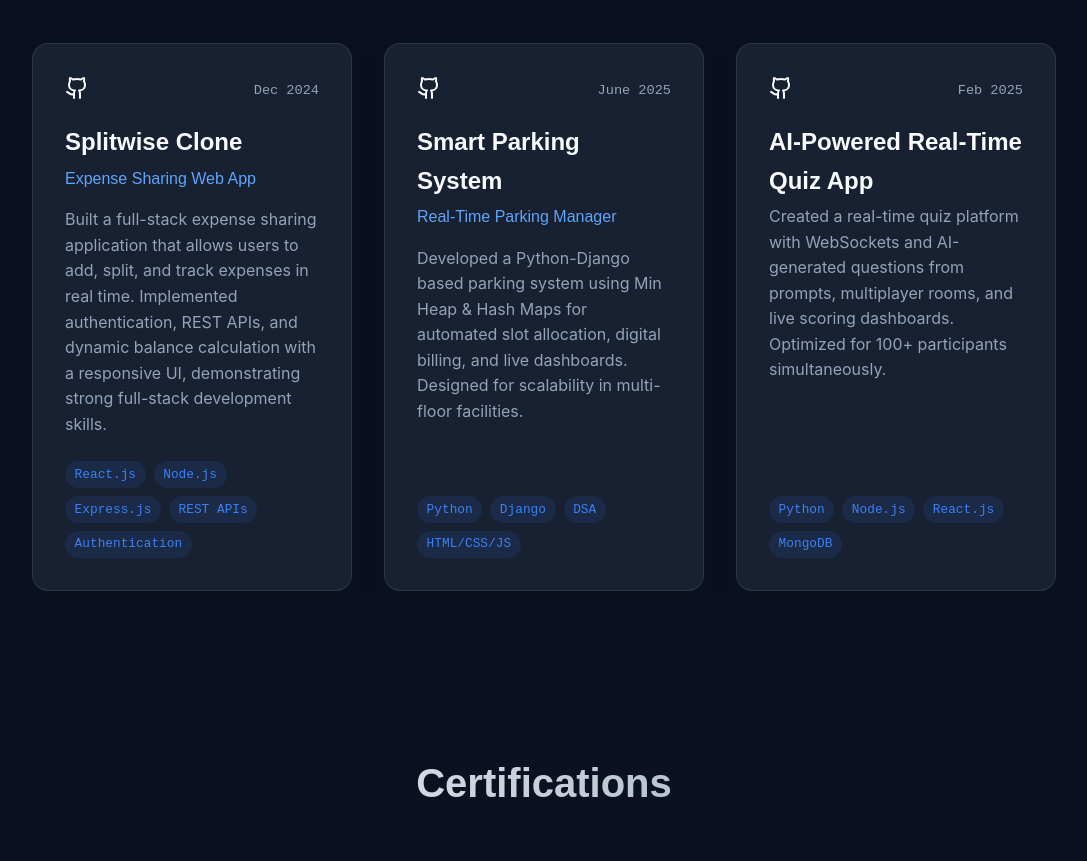
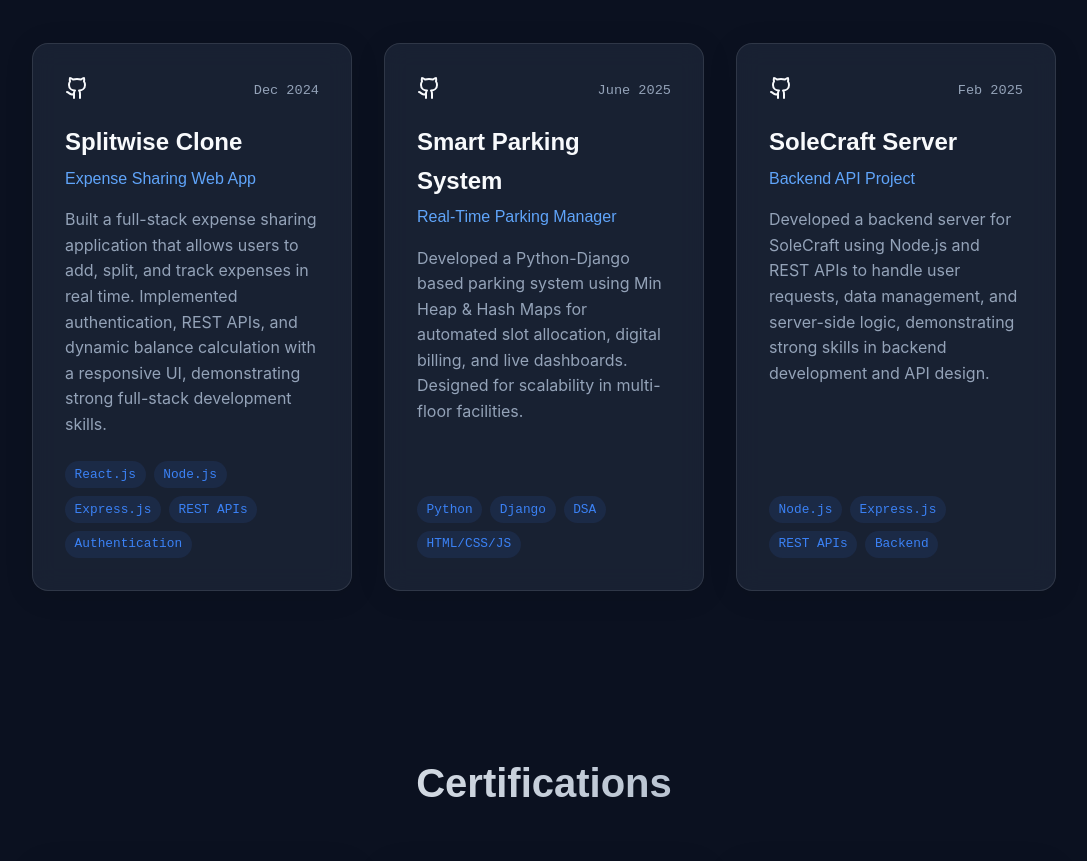
Before and after one commit to tanishq70000-commits/portfolio, a React app: page / in a window 1280 px wide. Shown: the part 2740-3601 px from the top of the page, without its empty margins (96-1183 px from the left). Built offline with nearby package versions, Linux system fonts and the light colour scheme; the HTML template or start-up script is replaced by a standard one.

Commit message:
Update third project to SoleCraft Server

```diff
--- a/src/components/Projects.jsx
+++ b/src/components/Projects.jsx
@@ -20,12 +20,12 @@
       github: "https://github.com/tanishq70000-commits/smart-parking"
     },
     {
-      title: "AI-Powered Real-Time Quiz App",
-      subtitle: "",
+      title: "SoleCraft Server",
+      subtitle: "Backend API Project",
       date: "Feb 2025",
-      desc: "Created a real-time quiz platform with WebSockets and AI-generated questions from prompts, multiplayer rooms, and live scoring dashboards. Optimized for 100+ participants simultaneously.",
-      tech: ["Python", "Node.js", "React.js", "MongoDB"],
-      github: "https://github.com/tanishqT"
+      desc: "Developed a backend server for SoleCraft using Node.js and REST APIs to handle user requests, data management, and server-side logic, demonstrating strong skills in backend development and API design.",
+      tech: ["Node.js", "Express.js", "REST APIs", "Backend"],
+      github: "https://github.com/tanishq70000-commits/solecraft-server"
     }
   ];
 
```
